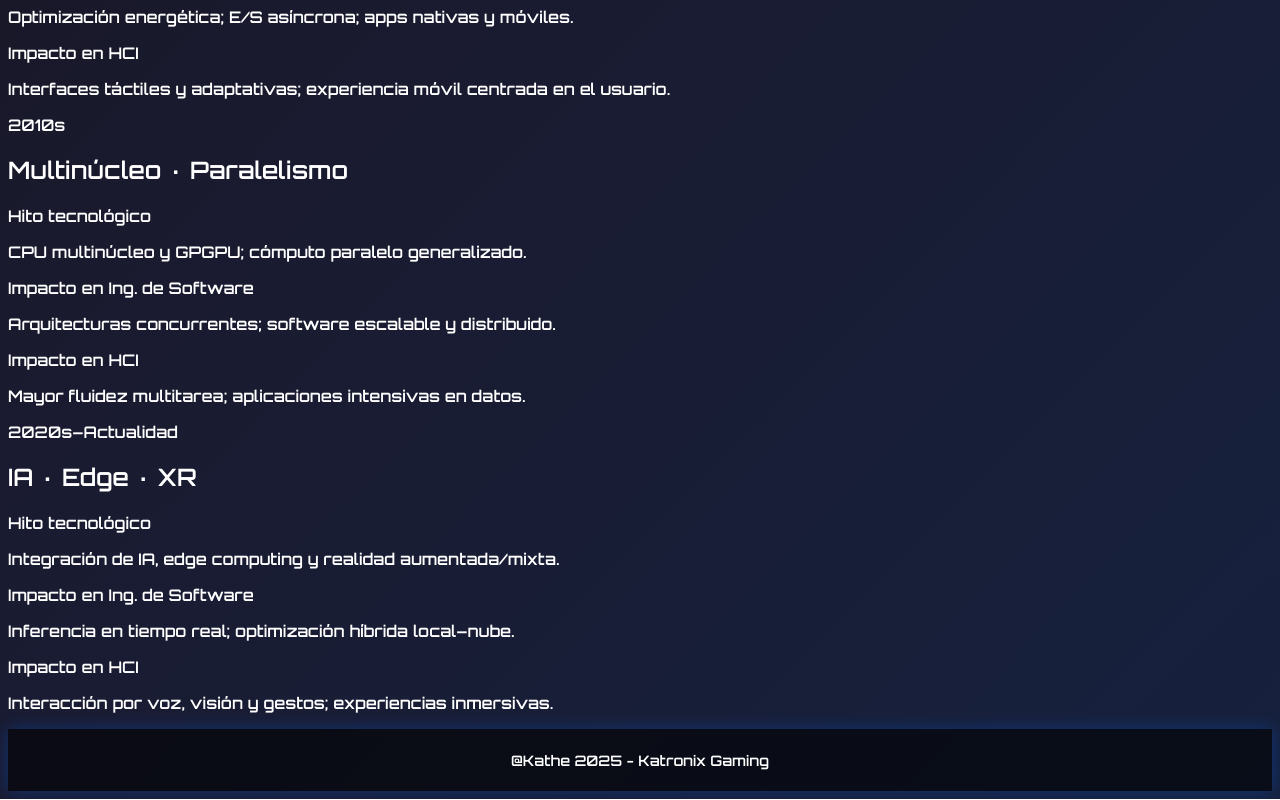
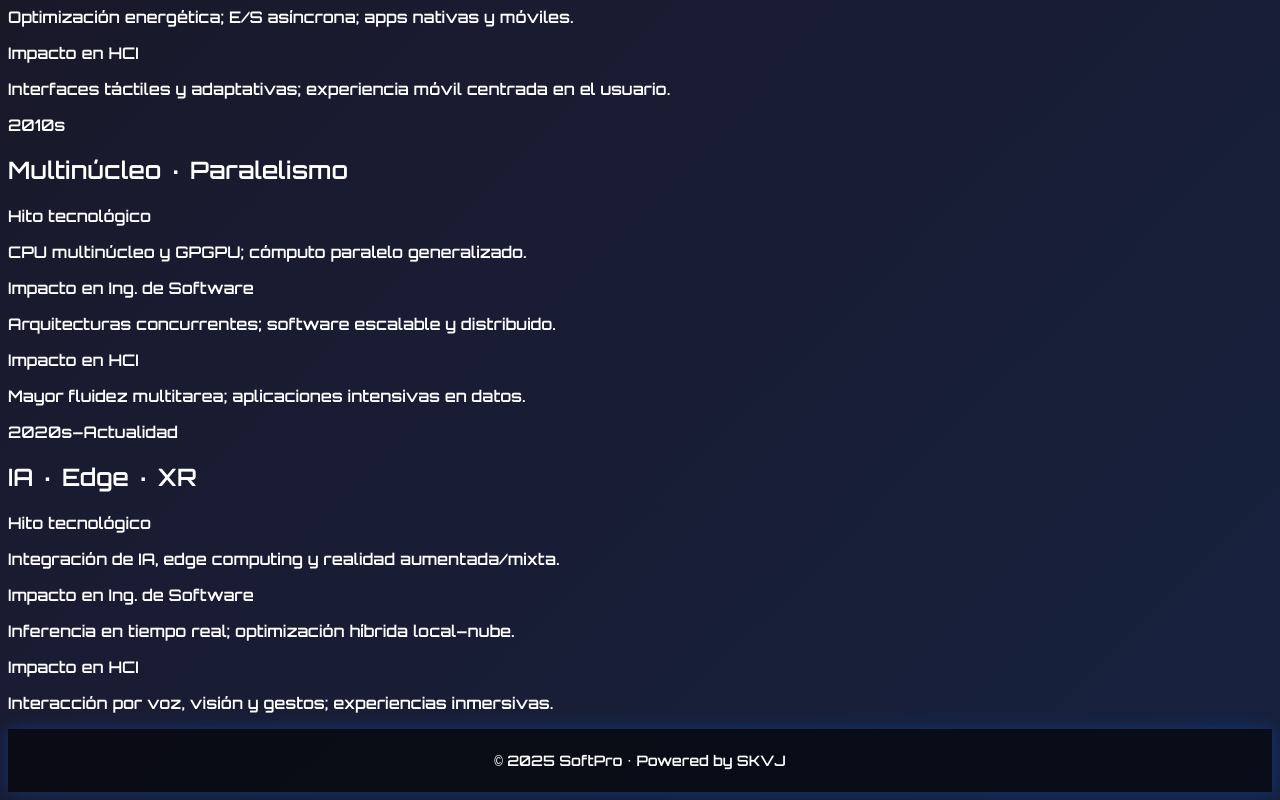
Before and after one commit to Knhtr/Page-IHM, a plain HTML site: page historia.html in a window 1280 px wide. Shown: the part 1526-2326 px from the top of the page. Drawn offline with Linux system fonts and the light colour scheme; a script that the page names is missing.

Commit message:
Update historia.html

```diff
--- a/historia.html
+++ b/historia.html
@@ -172,7 +172,7 @@
   </main>
 
   <footer class="footer">
-    <p>@Kathe 2025 - Katronix Gaming</p>
+    <p>© 2025 SoftPro • Powered by SKVJ</p>
   </footer>
 
   <script src="historia.js"></script>
```
